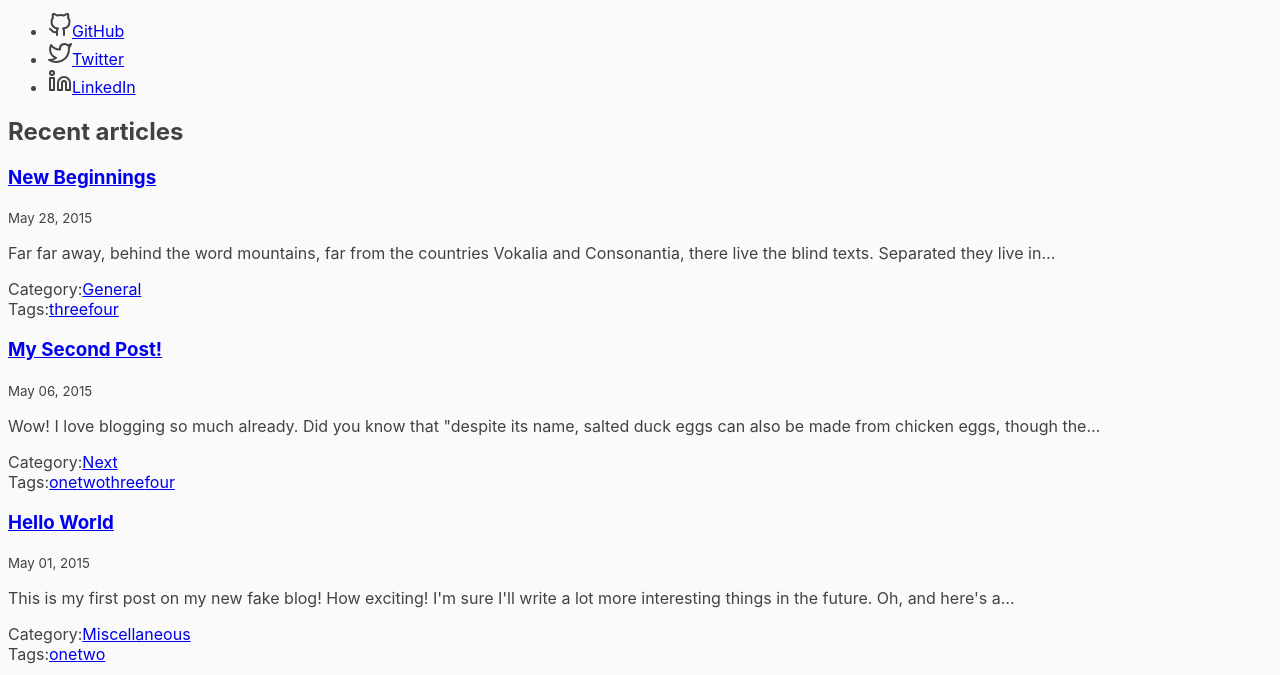
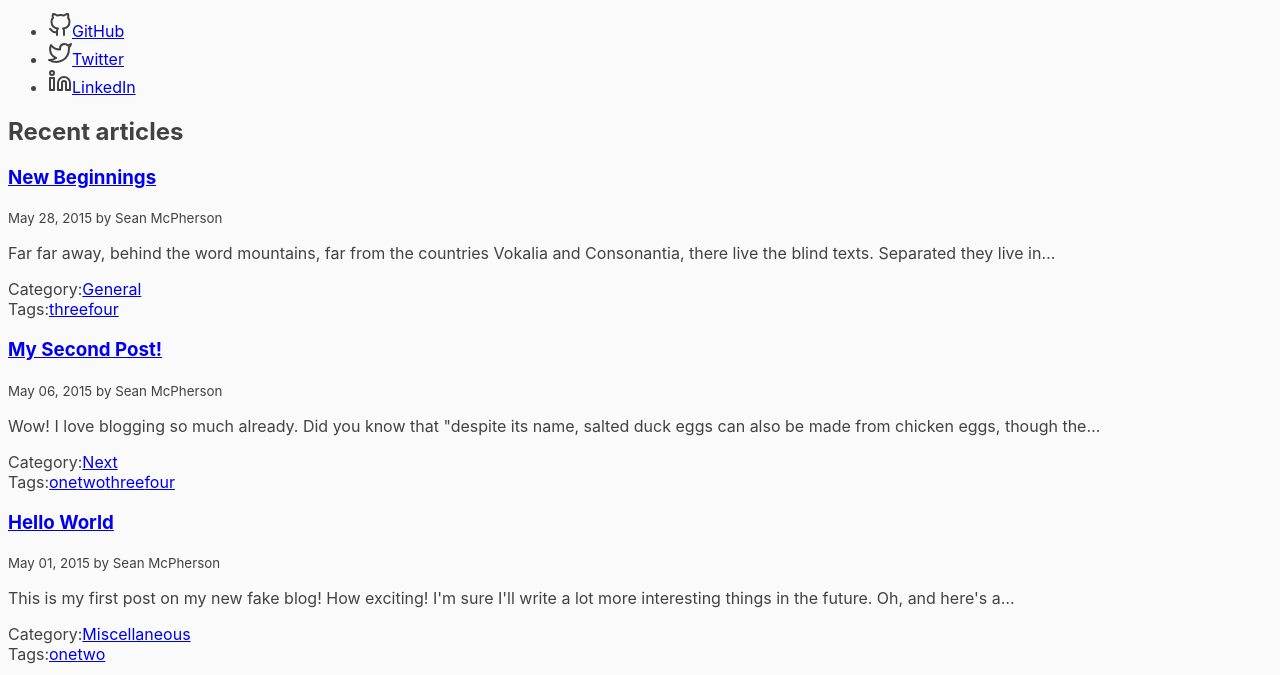
Before and after one commit to SeanMcP/gatsby-playground, a Gatsby site: page / in a window 1280 px wide. Shown: the part 125-800 px from the top of the page. Built offline with nearby package versions, Linux system fonts and the light colour scheme; Gatsby itself is replaced by a stand-in of ours; some packages are replaced by stand-ins of ours.

Commit message:
Add author to frontmatter

```diff
--- a/src/components/post/PostPreview.js
+++ b/src/components/post/PostPreview.js
@@ -3,7 +3,6 @@ import PropTypes from 'prop-types';
 import { Link } from 'gatsby'
 
 import PostFooter from './PostFooter';
-import SearchLink from '../common/SearchLink';
 
 const PostPreview = (props) => (
     <article className="PostPreview">
@@ -12,7 +11,7 @@ const PostPreview = (props) => (
                 {props.title}
             </Link>
         </h3>
-        <small className="PostPreview__date">{props.date}</small>
+        <small className="PostPreview__date">{props.date} by {props.author}</small>
         <p className="PostPreview__content" dangerouslySetInnerHTML={{ __html: props.content }} />
         <PostFooter
             category={props.category}
--- a/src/pages/hello-world/index.md
+++ b/src/pages/hello-world/index.md
@@ -1,6 +1,7 @@
 ---
 title: Hello World
 date: '2015-05-01T22:12:03.284Z'
+author: 'Sean McPherson'
 category: Miscellaneous
 tags: [one, two]
 ---
--- a/src/pages/hi-folks/index.md
+++ b/src/pages/hi-folks/index.md
@@ -1,6 +1,7 @@
 ---
 title: New Beginnings
 date: '2015-05-28T22:40:32.169Z'
+author: 'Sean McPherson'
 category: General
 tags: [three, four]
 ---
--- a/src/pages/index.js
+++ b/src/pages/index.js
@@ -27,6 +27,7 @@ class BlogIndex extends React.Component {
         <h2>Recent articles</h2>
         {posts.map(({ node }) => (
             <PostPreview
+                author={node.frontmatter.author}
                 key={node.fields.slug}
                 category={node.frontmatter.category}
                 content={node.excerpt}
@@ -62,6 +63,7 @@ export const pageQuery = graphql`
             date(formatString: "MMMM DD, YYYY")
             title
             category
+            author
             tags
           }
         }
--- a/src/pages/my-second-post/index.md
+++ b/src/pages/my-second-post/index.md
@@ -1,6 +1,7 @@
 ---
 title: My Second Post!
 date: '2015-05-06T23:46:37.121Z'
+author: 'Sean McPherson'
 category: Next
 tags: [one, two, three, four]
 ---
--- a/src/templates/blog-post.js
+++ b/src/templates/blog-post.js
@@ -22,7 +22,7 @@ class BlogPostTemplate extends React.Component {
           title={`${post.frontmatter.title} | ${siteTitle}`}
         />
         <h1>{post.frontmatter.title}</h1>
-        <p>{post.frontmatter.date}</p>
+        <p>{post.frontmatter.date} by {post.frontmatter.author}</p>
         <div dangerouslySetInnerHTML={{ __html: post.html }} />
         <hr />
         <PostFooter
@@ -72,6 +72,7 @@ export const pageQuery = graphql`
         title
         date(formatString: "MMMM DD, YYYY")
         category
+        author
         tags
       }
     }
```
